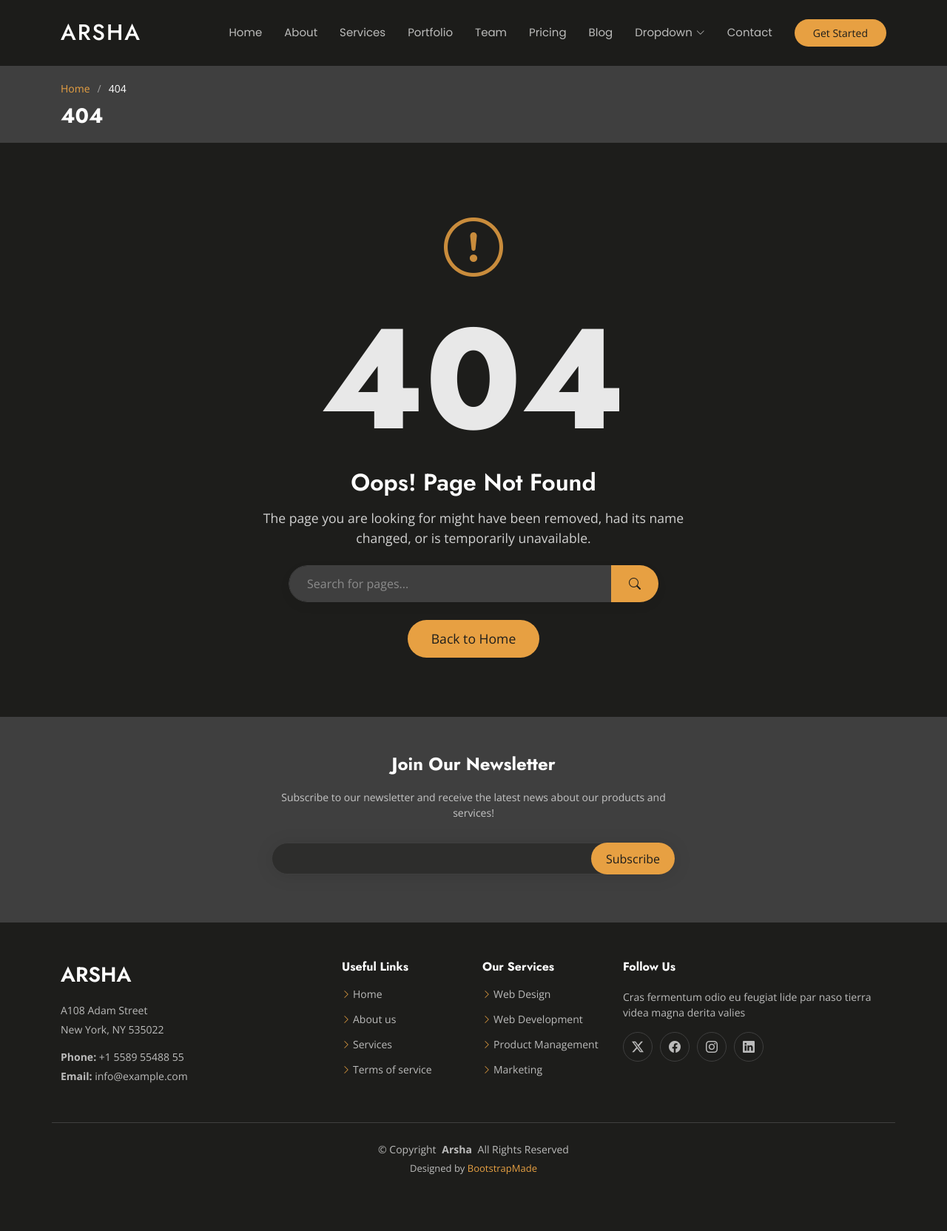
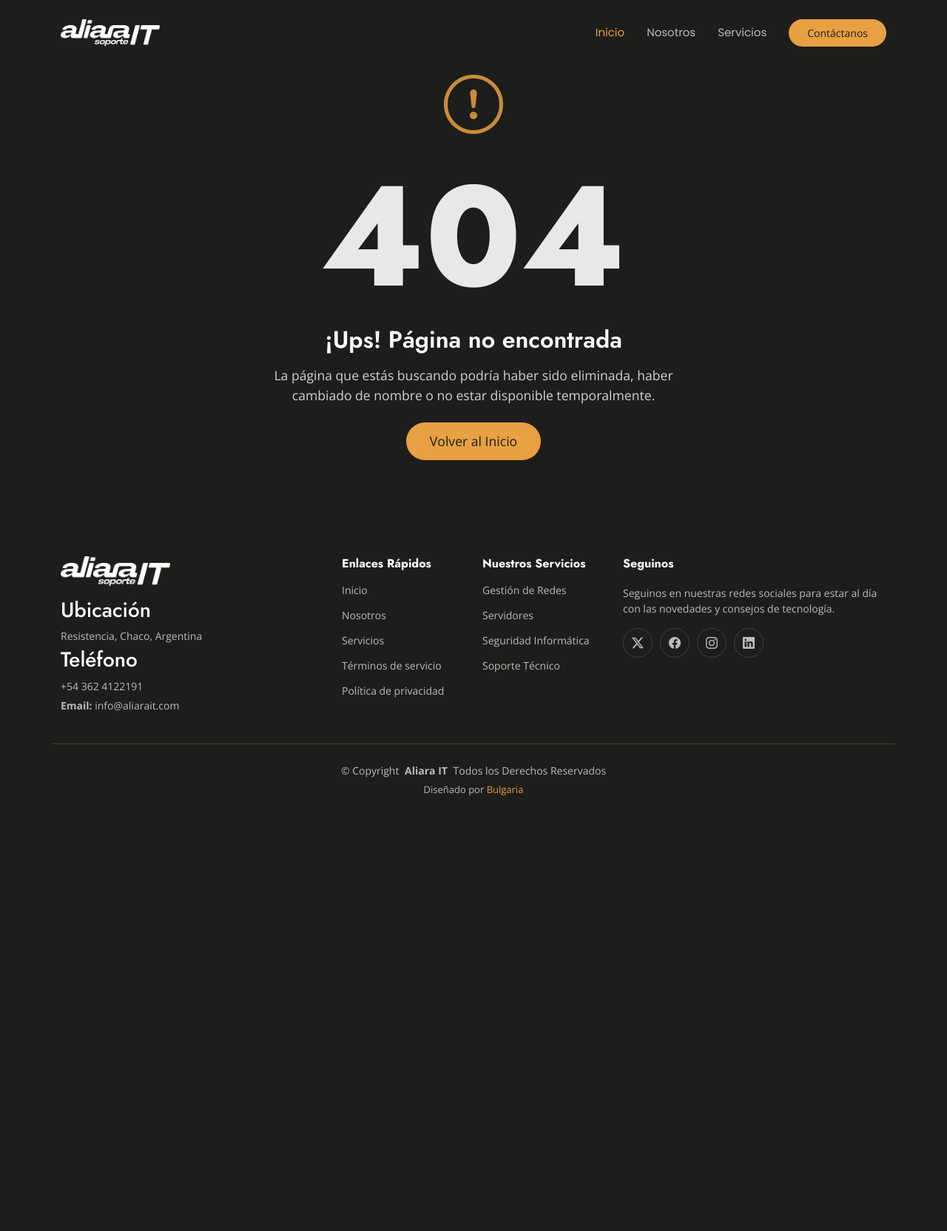
Before and after one commit to savomerino/aliarait, a PHP site: page /404.html in a window 1280 px wide. Shown: the whole page at 74% size. After the commit the page ends 1076 px from the top, so only its background shows below. Run offline with PHP 8.4, Linux system fonts and the light colour scheme.

Commit message:
terminado:  landing con funciones de contacto

```diff
--- a/404.html
+++ b/404.html
@@ -1,12 +1,12 @@
 <!DOCTYPE html>
-<html lang="en">
+<html lang="es">
 
 <head>
   <meta charset="utf-8">
   <meta content="width=device-width, initial-scale=1.0" name="viewport">
-  <title>404 - Arsha Bootstrap Template</title>
-  <meta name="description" content="">
-  <meta name="keywords" content="">
+  <title>Aliara IT - Soluciones en Redes, Servidores y Soporte</title>
+  <meta content="Especialistas en Gestión de Redes (Ubiquiti, Cableado, Racks), Servidores, Seguridad Informática y Soporte Técnico de Hardware y Software." name="description">
+  <meta content="aliara, it, soporte tecnico, redes, ubiquiti, servidores, seguridad informatica, hardware, software, cableado estructurado, rack" name="keywords">
 
   <!-- Favicons -->
   <link href="assets/img/favicon.png" rel="icon">
@@ -27,76 +27,33 @@
   <!-- Main CSS File -->
   <link href="assets/css/main.css" rel="stylesheet">
 
-  <!-- =======================================================
-  * Template Name: Arsha
-  * Template URL: https://bootstrapmade.com/arsha-free-bootstrap-html-template-corporate/
-  * Updated: Feb 22 2025 with Bootstrap v5.3.3
-  * Author: BootstrapMade.com
-  * License: https://bootstrapmade.com/license/
-  ======================================================== -->
 </head>
 
-<body class="page-404">
+<body class="index-page">
 
-  <header id="header" class="header d-flex align-items-center sticky-top">
+  <header id="header" class="header d-flex align-items-center fixed-top">
     <div class="container-fluid container-xl position-relative d-flex align-items-center">
 
       <a href="index.html" class="logo d-flex align-items-center me-auto">
-        <!-- Uncomment the line below if you also wish to use an image logo -->
-        <!-- <img src="assets/img/logo.webp" alt=""> -->
-        <h1 class="sitename">Arsha</h1>
+        <img src="assets/img/web_logo.webp" alt="Aliara IT Logo" style="height:40px;">
       </a>
 
       <nav id="navmenu" class="navmenu">
         <ul>
-          <li><a href="#hero">Home</a></li>
-          <li><a href="#about">About</a></li>
-          <li><a href="#services">Services</a></li>
-          <li><a href="#portfolio">Portfolio</a></li>
-          <li><a href="#team">Team</a></li>
-          <li><a href="#pricing">Pricing</a></li>
-          <li><a href="blog.html">Blog</a></li>
-          <li class="dropdown"><a href="#"><span>Dropdown</span> <i class="bi bi-chevron-down toggle-dropdown"></i></a>
-            <ul>
-              <li><a href="#">Dropdown 1</a></li>
-              <li class="dropdown"><a href="#"><span>Deep Dropdown</span> <i class="bi bi-chevron-down toggle-dropdown"></i></a>
-                <ul>
-                  <li><a href="#">Deep Dropdown 1</a></li>
-                  <li><a href="#">Deep Dropdown 2</a></li>
-                  <li><a href="#">Deep Dropdown 3</a></li>
-                  <li><a href="#">Deep Dropdown 4</a></li>
-                  <li><a href="#">Deep Dropdown 5</a></li>
-                </ul>
-              </li>
-              <li><a href="#">Dropdown 2</a></li>
-              <li><a href="#">Dropdown 3</a></li>
-              <li><a href="#">Dropdown 4</a></li>
-            </ul>
-          </li>
-          <li><a href="#contact">Contact</a></li>
+          <li><a href="#hero" class="active">Inicio</a></li>
+          <li><a href="#about">Nosotros</a></li>
+          <li><a href="#services">Servicios</a></li>
         </ul>
         <i class="mobile-nav-toggle d-xl-none bi bi-list"></i>
       </nav>
 
-      <a class="btn-getstarted" href="#about">Get Started</a>
-
+      <a class="btn-getstarted" href="#contact">Contáctanos</a>
     </div>
   </header>
 
   <main class="main">
 
-    <!-- Page Title -->
-    <div class="page-title" data-aos="fade">
-      <div class="container">
-        <nav class="breadcrumbs">
-          <ol>
-            <li><a href="index.html">Home</a></li>
-            <li class="current">404</li>
-          </ol>
-        </nav>
-        <h1>404</h1>
-      </div>
-    </div><!-- End Page Title -->
+
 
     <!-- Error 404 Section -->
     <section id="error-404" class="error-404 section">
@@ -110,25 +67,16 @@
 
           <h1 class="error-code mb-4" data-aos="fade-up" data-aos-delay="300">404</h1>
 
-          <h2 class="error-title mb-3" data-aos="fade-up" data-aos-delay="400">Oops! Page Not Found</h2>
+          <h2 class="error-title mb-3" data-aos="fade-up" data-aos-delay="400">¡Ups! Página no encontrada</h2>
 
           <p class="error-text mb-4" data-aos="fade-up" data-aos-delay="500">
-            The page you are looking for might have been removed, had its name changed, or is temporarily unavailable.
+            La página que estás buscando podría haber sido eliminada, haber cambiado de nombre o no estar disponible temporalmente.
           </p>
 
-          <div class="search-box mb-4" data-aos="fade-up" data-aos-delay="600">
-            <form action="#" class="search-form">
-              <div class="input-group">
-                <input type="text" class="form-control" placeholder="Search for pages..." aria-label="Search">
-                <button class="btn search-btn" type="submit">
-                  <i class="bi bi-search"></i>
-                </button>
-              </div>
-            </form>
-          </div>
+
 
           <div class="error-action" data-aos="fade-up" data-aos-delay="700">
-            <a href="/" class="btn btn-primary">Back to Home</a>
+            <a href="index.html" class="btn btn-primary">Volver al Inicio</a>
           </div>
         </div>
 
@@ -138,62 +86,44 @@
 
   </main>
 
-  <footer id="footer" class="footer">
-
-    <div class="footer-newsletter">
-      <div class="container">
-        <div class="row justify-content-center text-center">
-          <div class="col-lg-6">
-            <h4>Join Our Newsletter</h4>
-            <p>Subscribe to our newsletter and receive the latest news about our products and services!</p>
-            <form action="forms/newsletter.php" method="post" class="php-email-form">
-              <div class="newsletter-form"><input type="email" name="email"><input type="submit" value="Subscribe"></div>
-              <div class="loading">Loading</div>
-              <div class="error-message"></div>
-              <div class="sent-message">Your subscription request has been sent. Thank you!</div>
-            </form>
-          </div>
-        </div>
-      </div>
-    </div>
+    <footer id="footer" class="footer">
 
     <div class="container footer-top">
       <div class="row gy-4">
         <div class="col-lg-4 col-md-6 footer-about">
           <a href="index.html" class="d-flex align-items-center">
-            <span class="sitename">Arsha</span>
+            <img src="assets/img/web_logo.webp" alt="Aliara IT Logo" style="height:40px;">
           </a>
           <div class="footer-contact pt-3">
-            <p>A108 Adam Street</p>
-            <p>New York, NY 535022</p>
-            <p class="mt-3"><strong>Phone:</strong> <span>+1 5589 55488 55</span></p>
-            <p><strong>Email:</strong> <span>info@example.com</span></p>
+            <h3>Ubicación</h3>
+            <p>Resistencia, Chaco, Argentina</p>
+            <h3>Teléfono</h3>
+            <p>+54 362 4122191</p>
+            <p><strong>Email:</strong> <span>info@aliarait.com</span></p>
           </div>
         </div>
-
         <div class="col-lg-2 col-md-3 footer-links">
-          <h4>Useful Links</h4>
+          <h4>Enlaces Rápidos</h4>
           <ul>
-            <li><i class="bi bi-chevron-right"></i> <a href="#">Home</a></li>
-            <li><i class="bi bi-chevron-right"></i> <a href="#">About us</a></li>
-            <li><i class="bi bi-chevron-right"></i> <a href="#">Services</a></li>
-            <li><i class="bi bi-chevron-right"></i> <a href="#">Terms of service</a></li>
+            <li><a href="#hero">Inicio</a></li>
+            <li><a href="#about">Nosotros</a></li>
+            <li><a href="#services">Servicios</a></li>
+            <li><a href="#">Términos de servicio</a></li>
+            <li><a href="#">Política de privacidad</a></li>
           </ul>
         </div>
-
         <div class="col-lg-2 col-md-3 footer-links">
-          <h4>Our Services</h4>
+          <h4>Nuestros Servicios</h4>
           <ul>
-            <li><i class="bi bi-chevron-right"></i> <a href="#">Web Design</a></li>
-            <li><i class="bi bi-chevron-right"></i> <a href="#">Web Development</a></li>
-            <li><i class="bi bi-chevron-right"></i> <a href="#">Product Management</a></li>
-            <li><i class="bi bi-chevron-right"></i> <a href="#">Marketing</a></li>
+            <li><a href="#services">Gestión de Redes</a></li>
+            <li><a href="#services">Servidores</a></li>
+            <li><a href="#services">Seguridad Informática</a></li>
+            <li><a href="#services">Soporte Técnico</a></li>
           </ul>
         </div>
-
         <div class="col-lg-4 col-md-12">
-          <h4>Follow Us</h4>
-          <p>Cras fermentum odio eu feugiat lide par naso tierra videa magna derita valies</p>
+          <h4>Seguinos</h4>
+          <p>Seguinos en nuestras redes sociales para estar al día con las novedades y consejos de tecnología.</p>
           <div class="social-links d-flex">
             <a href=""><i class="bi bi-twitter-x"></i></a>
             <a href=""><i class="bi bi-facebook"></i></a>
@@ -201,21 +131,14 @@
             <a href=""><i class="bi bi-linkedin"></i></a>
           </div>
         </div>
-
       </div>
     </div>
-
     <div class="container copyright text-center mt-4">
-      <p>© <span>Copyright</span> <strong class="px-1 sitename">Arsha</strong> <span>All Rights Reserved</span></p>
+      <p>© <span>Copyright</span> <strong class="px-1 sitename">Aliara IT</strong> <span>Todos los Derechos Reservados</span></p>
       <div class="credits">
-        <!-- All the links in the footer should remain intact. -->
-        <!-- You can delete the links only if you've purchased the pro version. -->
-        <!-- Licensing information: https://bootstrapmade.com/license/ -->
-        <!-- Purchase the pro version with working PHP/AJAX contact form: [buy-url] -->
-        Designed by <a href="https://bootstrapmade.com/">BootstrapMade</a>
+        Diseñado por <a href="https://bulgaria.ar/">Bulgaria</a>
       </div>
     </div>
-
   </footer>
 
   <!-- Scroll Top -->
--- a/assets/css/main.css
+++ b/assets/css/main.css
@@ -2631,12 +2631,6 @@
   background: #efbe3d;
 }
 
-/*--------------------------------------------------------------
-# Starter Section Section
---------------------------------------------------------------*/
-.starter-section {
-  /* No colors to apply here, will inherit from global section styles */
-}
 
 /*--------------------------------------------------------------
 # Error 404 Section
```
Also changed, not shown: blog.html (+4 -11 lines), index.html (+12 -29 lines), portfolio-details.html (+2 -12 lines).
